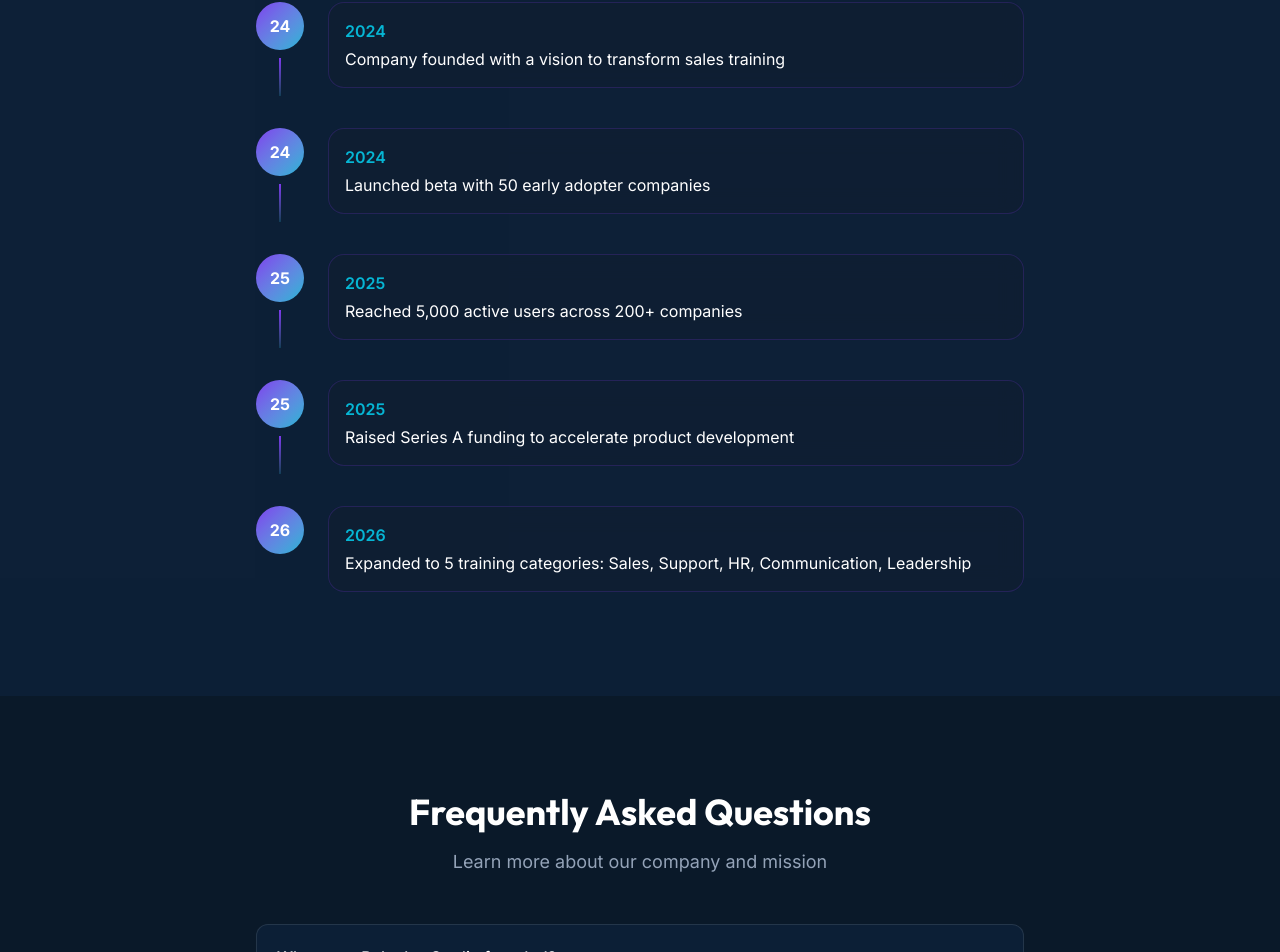
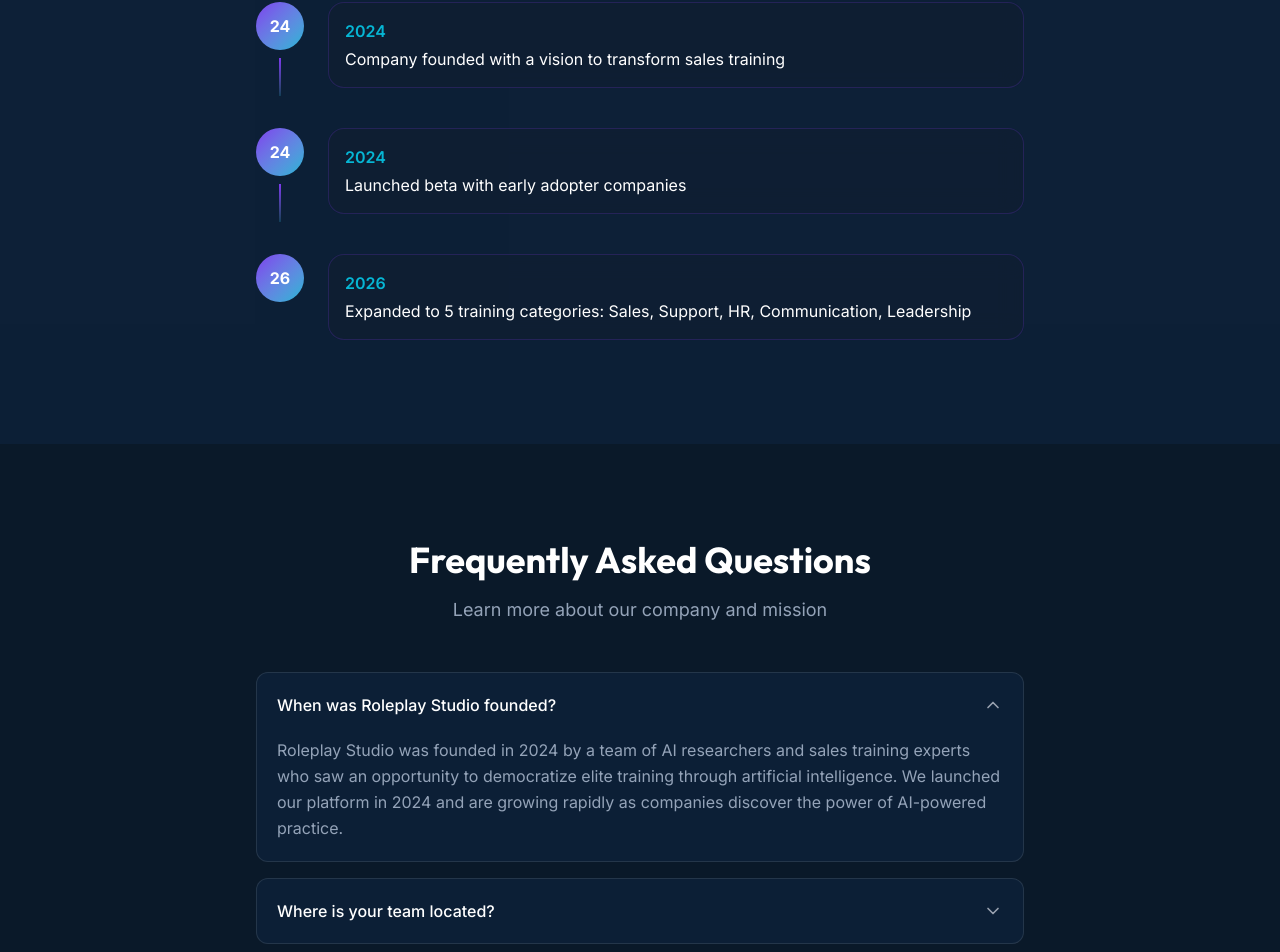
Before and after one commit to Neo-AI-Matrix/roleplay-studio, a Next.js app: page /about in a window 1280 px wide. Shown: the part 2979-3931 px from the top of the page. Built offline with nearby package versions, Linux system fonts and the light colour scheme; no server answers.

Commit message:
Remove unverified claims from About page

```diff
--- a/src/app/about/page.tsx
+++ b/src/app/about/page.tsx
@@ -91,9 +91,7 @@
 
 const milestones = [
   { year: '2024', event: 'Company founded with a vision to transform sales training' },
-  { year: '2024', event: 'Launched beta with 50 early adopter companies' },
-  { year: '2025', event: 'Reached 5,000 active users across 200+ companies' },
-  { year: '2025', event: 'Raised Series A funding to accelerate product development' },
+  { year: '2024', event: 'Launched beta with early adopter companies' },
   { year: '2026', event: 'Expanded to 5 training categories: Sales, Support, HR, Communication, Leadership' },
 ];
 
```
